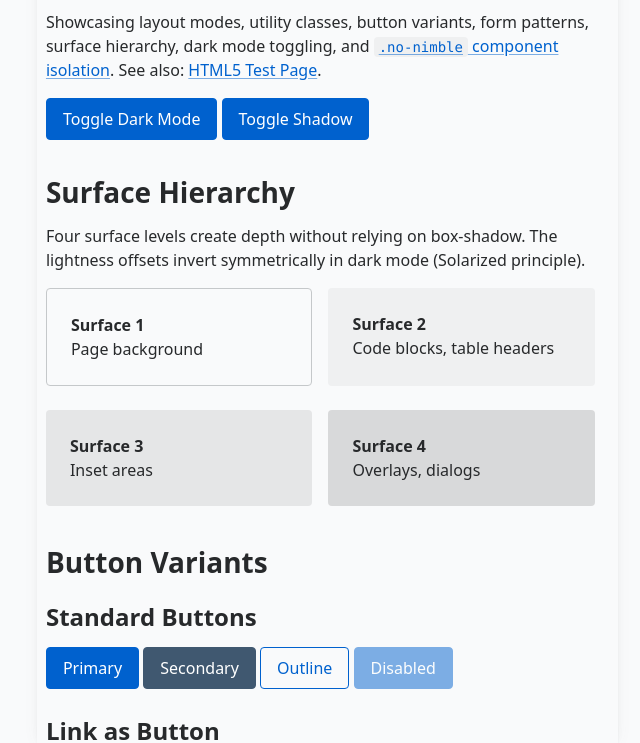
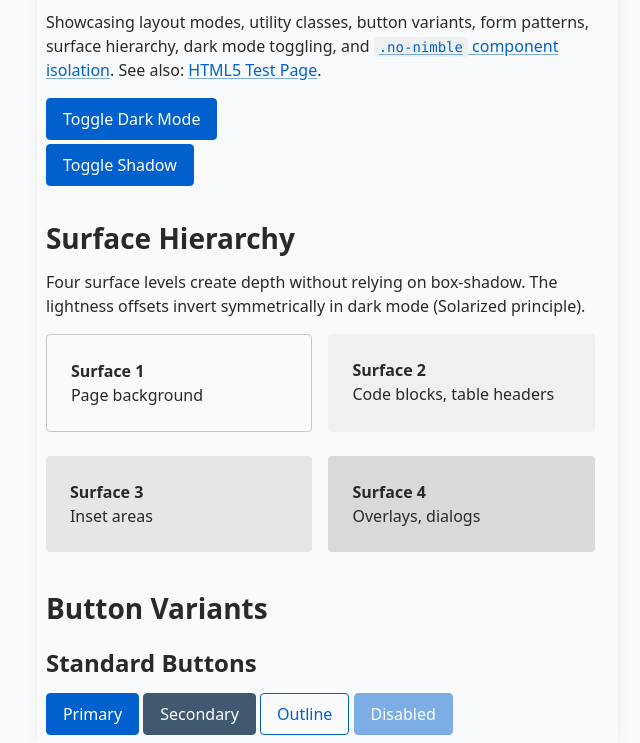
Before and after one commit to Leftium/nimble.css, a website: page site/demo/extended.html in a window 1280 px wide. Shown: the part 57-800 px from the top of the page, without its empty margins (312-952 px from the left). Drawn offline with nearby package versions, Linux system fonts and the light colour scheme; files that its build step writes are made by us from their sources.

Commit message:
fix(demo): improve extended demo — article grouping, stable nav buttons, dark mode init

```diff
--- a/site/demo/extended.html
+++ b/site/demo/extended.html
@@ -43,7 +43,7 @@
     <header>
       <h1 style="display:inline-flex;align-items:start;gap:0.3em"><img src="../static/logo.svg" alt="" style="height:1em">Nimble.css — Extended Demo</h1>
       <p>Showcasing layout modes, utility classes, button variants, form patterns, surface hierarchy, dark mode toggling, and <a href="#no-nimble"><code>.no-nimble</code> component isolation</a>. See also: <a href="index.html">HTML5 Test Page</a>.</p>
-      <nav>
+      <nav style="display:flex;flex-direction:column;align-items:start">
         <button id="theme-toggle" type="button">Toggle Dark Mode</button>
         <button id="shadow-toggle" type="button">Toggle Shadow</button>
       </nav>
@@ -314,9 +314,12 @@
       <!-- COMPONENT ISOLATION (.no-nimble) -->
       <!-- ============================================================ -->
       <section id="no-nimble">
+        <article>
+          <header>
             <h2>Component Isolation (<code>.no-nimble</code>)</h2>
             <p>The <code>.no-nimble</code> class opts an element out of nimble.css typography, form, and component styles. This requires <code>no-nimble.js</code> which wraps scopeable rules in <code>@scope</code> at runtime. Layout utilities (<code>.container</code>, <code>.grid</code>, <code>.bleed-edge</code>, <code>.bleed-wide</code>, <code>.bleed-full</code>) remain global and still work on <code>.no-nimble</code> elements.</p>
             <p>Compare the elements below with the styled versions above — these should render in browser defaults.</p>
+          </header>
 
           <div class="no-nimble">
             <h3>Heading Inside .no-nimble</h3>
@@ -362,6 +365,7 @@
             <p>This should also render without nimble.css details styling.</p>
           </details>
           </div>
+        </article>
       </section>
 
     </main>
@@ -399,8 +403,14 @@
     <script>
       // Theme toggle
       const toggle = document.getElementById('theme-toggle');
+      const html = document.documentElement;
+
+      // Initialize: set data-theme to match current appearance so first click flips it
+      const prefersDark = window.matchMedia('(prefers-color-scheme: dark)').matches;
+      html.setAttribute('data-theme', prefersDark ? 'dark' : 'light');
+      toggle.textContent = prefersDark ? 'Toggle Light Mode' : 'Toggle Dark Mode';
+
       toggle.addEventListener('click', () => {
-        const html = document.documentElement;
         const current = html.getAttribute('data-theme');
         if (current === 'dark') {
           html.setAttribute('data-theme', 'light');
```
Lines whose indentation alone changed are shown as unchanged.
